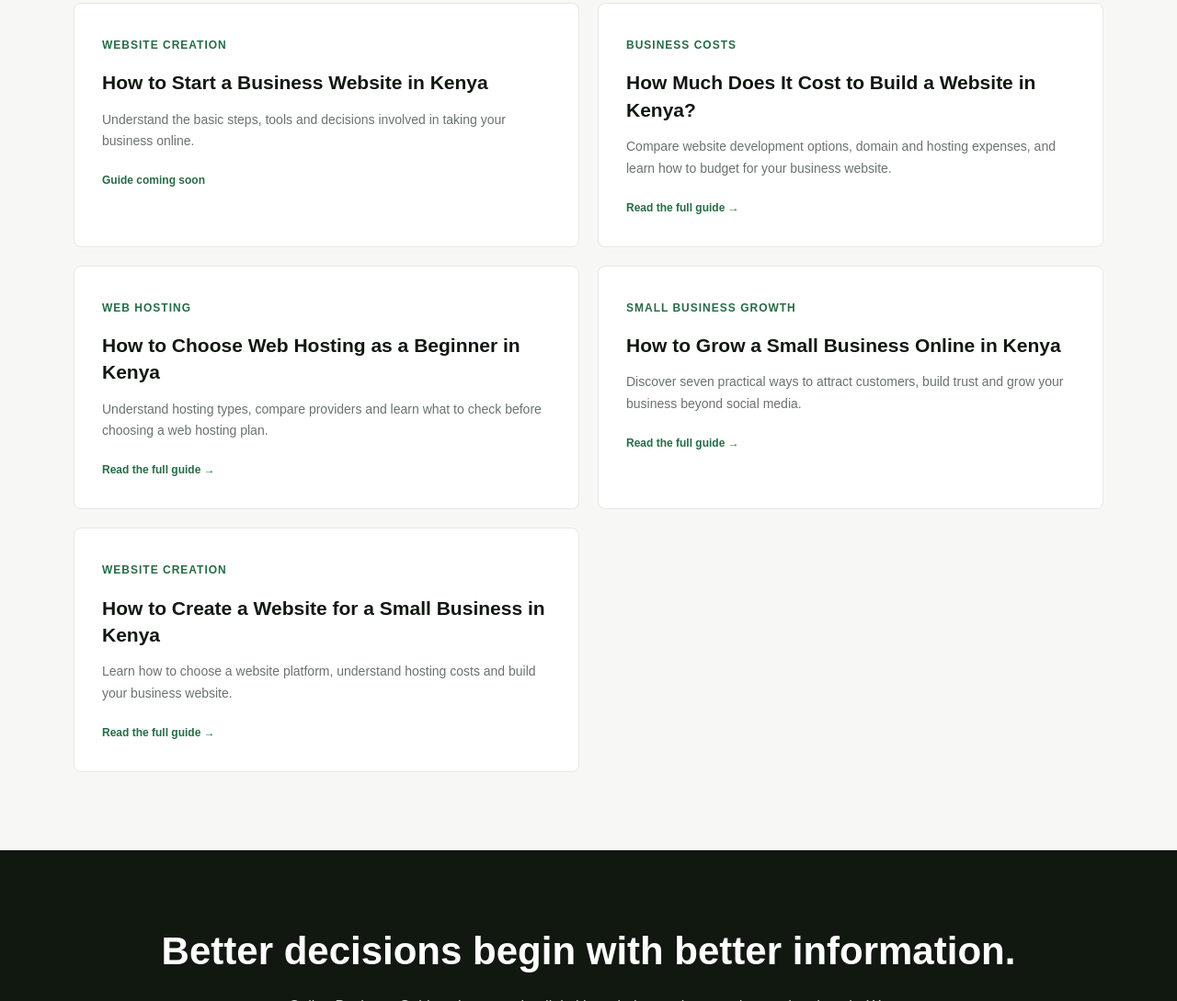
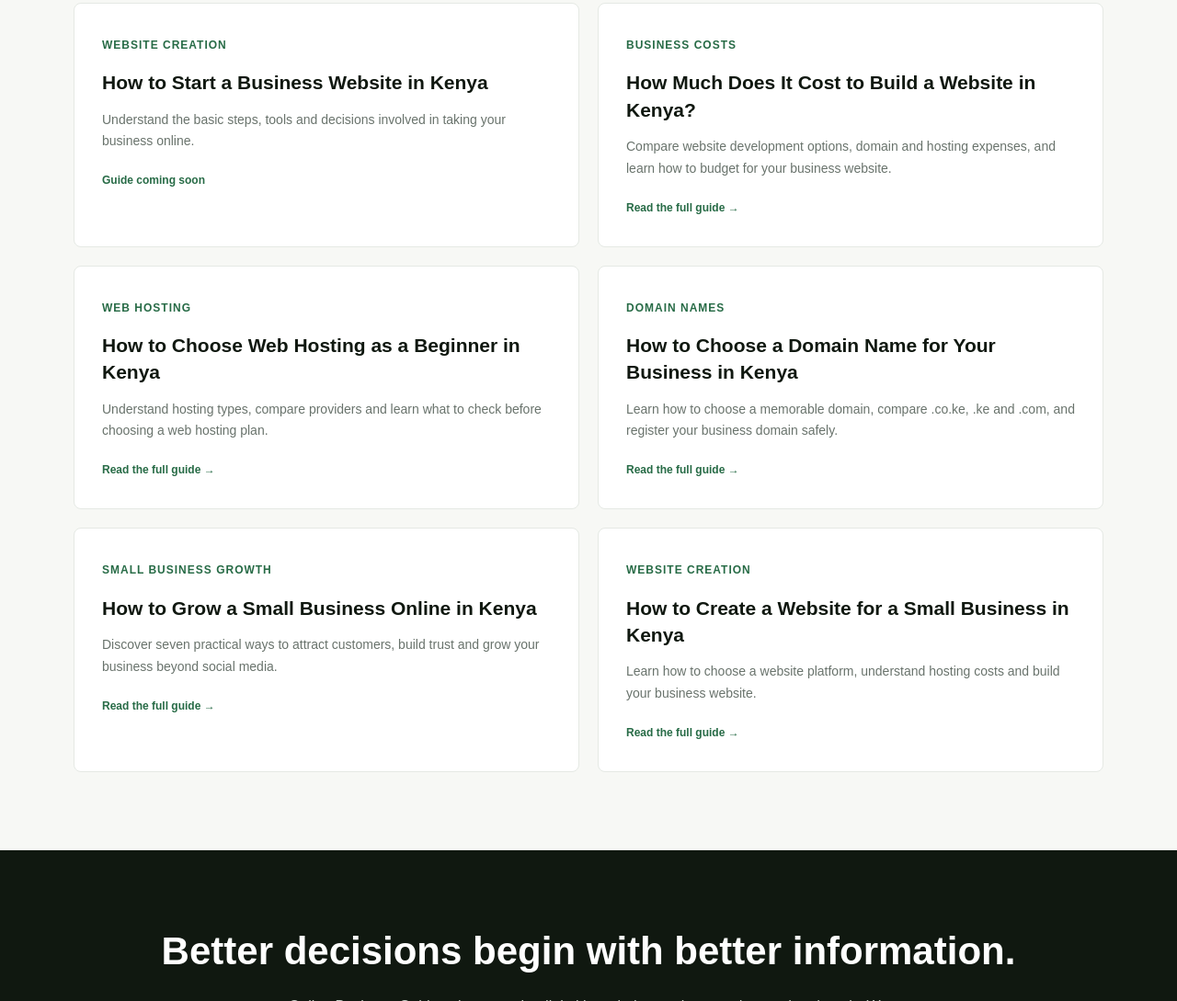
Before and after one commit to simonnjaaga43-lab/onlinebussinessguide, a plain HTML site: page index.html in a window 1280 px wide. Shown: the part 1672-2761 px from the top of the page at 92% size. Drawn offline with Linux system fonts and the light colour scheme.

Commit message:
Update index.html

```diff
--- a/index.html
+++ b/index.html
@@ -526,6 +526,21 @@
   </a>
 </article>
 
+
+<article class="guide">
+  <span class="guide-label">Domain names</span>
+  <h3>
+    How to Choose a Domain Name for Your Business in Kenya
+  </h3>
+  <p>
+    Learn how to choose a memorable domain, compare .co.ke,
+    .ke and .com, and register your business domain safely.
+  </p>
+  <a class="guide-status" href="/domain-name-for-business-kenya/">
+    Read the full guide →
+  </a>
+</article>
+
 <article class="guide">
   <span class="guide-label">Small business growth</span>
   <h3>
```
